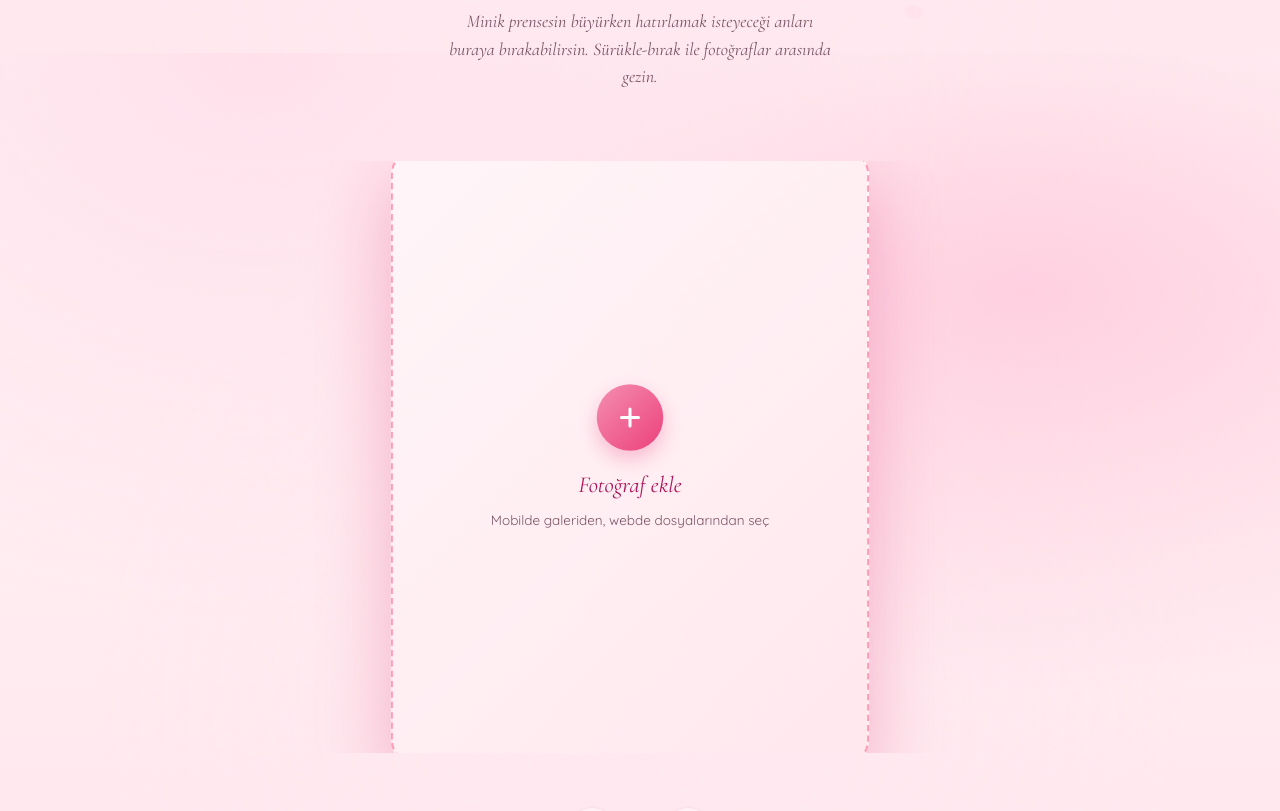
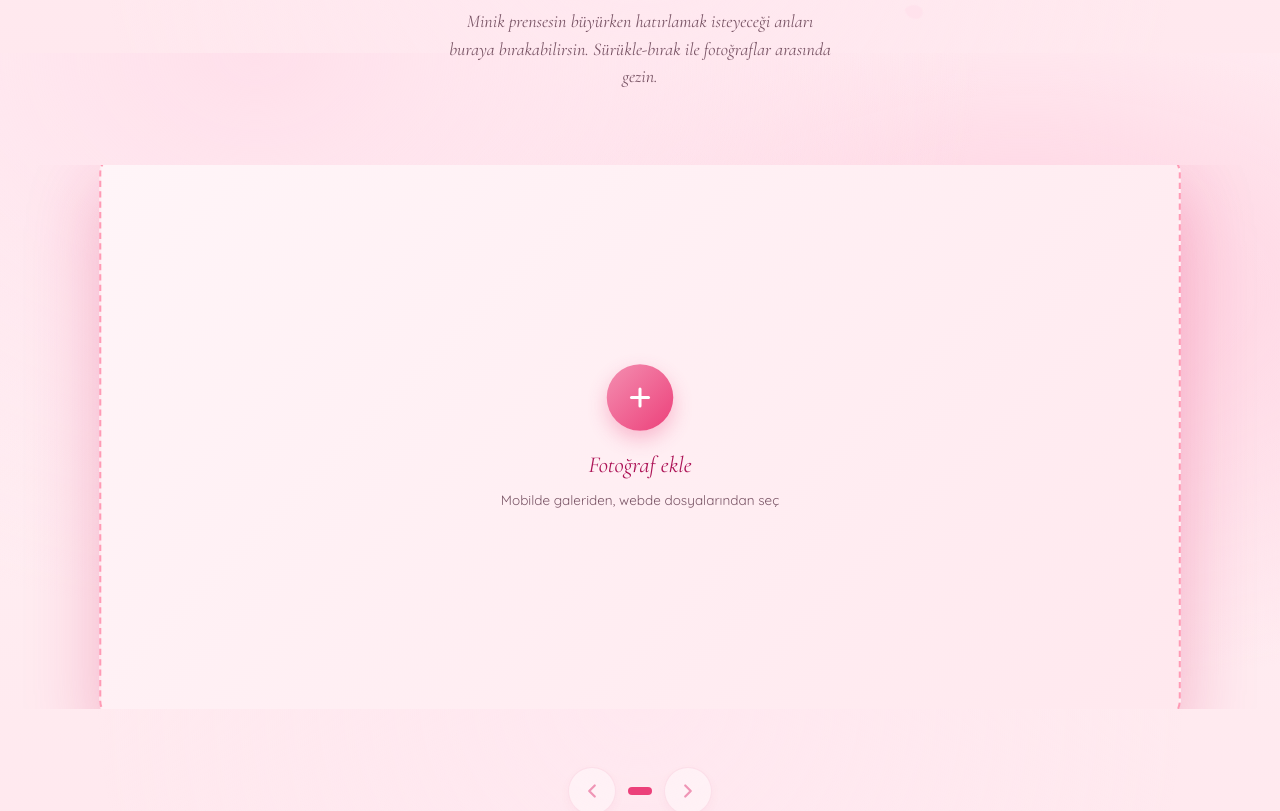
Before and after one commit to arronn35/annelergunu, a React (Vite) app: page / in a window 1280 px wide. Shown: the part 747-1558 px from the top of the page. Built offline with nearby package versions, Linux system fonts and the light colour scheme; no server answers; the database is empty.

Commit message:
Expand photo carousel stage

```diff
--- a/src/components/PhotoSlider.jsx
+++ b/src/components/PhotoSlider.jsx
@@ -13,7 +13,7 @@ export const PhotoSlider = () => {
   const dragOffset = React.useRef(0);
   const wheelOffset = React.useRef(0);
   const wheelTimer = React.useRef(null);
-  const cardWidth = React.useRef(320);
+  const slideStep = React.useRef(320);
   const inputId = React.useId();
 
   const items = React.useMemo(() => [{ kind: 'add' }, ...photos.map((p, i) => ({ kind: 'photo', ...p, i }))], [photos]);
@@ -24,8 +24,15 @@ export const PhotoSlider = () => {
 
   React.useEffect(() => {
     const measure = () => {
-      const w = window.innerWidth;
-      cardWidth.current = w < 640 ? w * 0.78 + 24 : Math.min(460, Math.max(260, w * 0.36)) + 24;
+      const cards = trackRef.current?.querySelectorAll('.photo-card');
+      if (cards && cards.length > 1) {
+        slideStep.current = cards[1].offsetLeft - cards[0].offsetLeft;
+      } else if (cards && cards.length === 1) {
+        slideStep.current = cards[0].getBoundingClientRect().width + 24;
+      } else {
+        slideStep.current = Math.min(window.innerWidth * 0.86, 980) + 24;
+      }
+      setTrackTransform(0);
     };
     measure();
     window.addEventListener('resize', measure);
@@ -37,7 +44,7 @@ export const PhotoSlider = () => {
 
   const setTrackTransform = (offset = 0) => {
     if (!trackRef.current) return;
-    trackRef.current.style.transform = `translate3d(${-idxRef.current * cardWidth.current + offset}px, 0, 0)`;
+    trackRef.current.style.transform = `translate3d(${-idxRef.current * slideStep.current + offset}px, 0, 0)`;
   };
 
   const goTo = (i) => {
@@ -52,7 +59,7 @@ export const PhotoSlider = () => {
   }, [idx, items.length]);
 
   const settleWheel = () => {
-    const threshold = cardWidth.current * 0.18;
+    const threshold = slideStep.current * 0.18;
     if (wheelOffset.current > threshold) goTo(idx + 1);
     else if (wheelOffset.current < -threshold) goTo(idx - 1);
     else setTrackTransform(0);
@@ -68,7 +75,7 @@ export const PhotoSlider = () => {
     e.preventDefault();
     setDragging(true);
     wheelOffset.current += delta;
-    const maxPreview = cardWidth.current * 0.45;
+    const maxPreview = slideStep.current * 0.45;
     setTrackTransform(Math.max(-maxPreview, Math.min(maxPreview, -wheelOffset.current)));
 
     if (wheelTimer.current) window.clearTimeout(wheelTimer.current);
@@ -91,7 +98,7 @@ export const PhotoSlider = () => {
 
   const onPointerUp = () => {
     if (!dragging) return;
-    const threshold = cardWidth.current * 0.25;
+    const threshold = slideStep.current * 0.25;
     if (dragOffset.current > threshold) goTo(idx - 1);
     else if (dragOffset.current < -threshold) goTo(idx + 1);
     else setTrackTransform(0);
@@ -147,13 +154,11 @@ export const PhotoSlider = () => {
                 </label>
               );
             }
-            const shouldLoadImage = Math.abs(i - idx) <= 3;
-            const aspectRatio = it.width && it.height ? `${it.width} / ${it.height}` : undefined;
+            const shouldLoadImage = Math.abs(i - idx) <= 4;
             return (
               <div
                 key={it.id}
                 className={`photo-card ${active ? 'is-active' : ''}`}
-                style={aspectRatio ? { '--photo-ratio': aspectRatio } : undefined}
               >
                 {shouldLoadImage ? (
                   <img
--- a/src/styles.css
+++ b/src/styles.css
@@ -516,8 +516,8 @@
   .photos-section { padding-bottom: 60px; }
   .slider-viewport {
     overflow: hidden;
-    padding: 30px 0;
-    margin: 0 -24px;
+    padding: 34px 0;
+    margin: 0 calc(50% - 50vw);
     cursor: grab;
     user-select: none;
     overscroll-behavior-x: contain;
@@ -527,7 +527,7 @@
   .slider-track {
     display: flex;
     gap: 24px;
-    padding: 0 max(24px, calc(50vw - 280px));
+    padding: 0 max(18px, calc(50vw - min(43vw, 520px)));
     transform: translate3d(0, 0, 0);
     transition: transform 0.34s cubic-bezier(.22, .75, .2, 1);
     will-change: transform;
@@ -544,10 +544,9 @@
     pointer-events: none;
   }
   .photo-card {
-    flex: 0 0 clamp(260px, 36vw, 460px);
-    aspect-ratio: var(--photo-ratio, 3 / 4);
-    max-height: min(74vh, 660px);
-    border-radius: 24px;
+    flex: 0 0 min(86vw, 1040px);
+    height: clamp(360px, 68vh, 760px);
+    border-radius: 18px;
     overflow: hidden;
     background: linear-gradient(135deg, #FFF5F8, #FFE8EE);
     position: relative;
@@ -560,6 +559,7 @@
   .photo-card.is-active { transform: scale(1.04); box-shadow: 0 30px 70px rgba(216, 27, 96, 0.28); }
   .photo-card img {
     width: 100%; height: 100%; object-fit: contain;
+    display: block;
     pointer-events: none;
   }
   .photo-placeholder {
```
